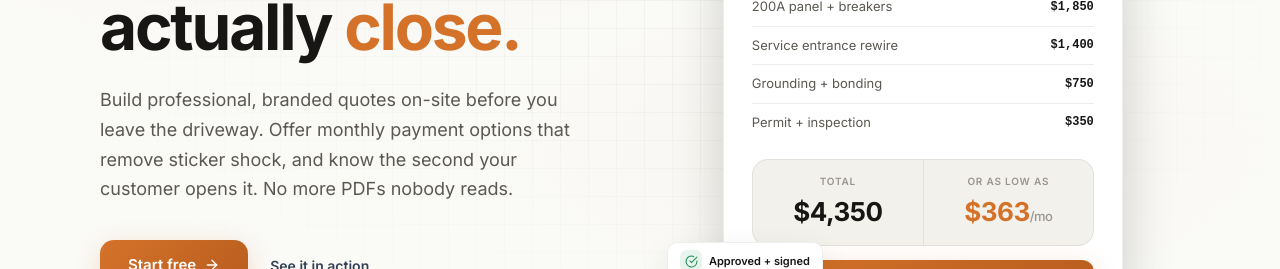
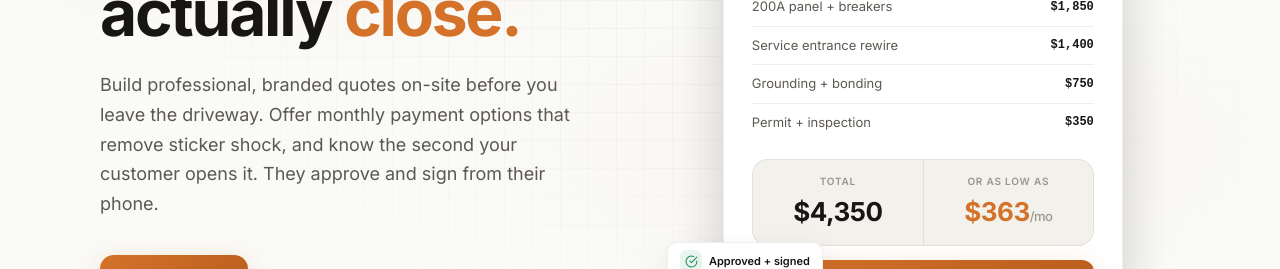
Before and after one commit to itshenrygore/punchlist, a React (Vite) app: page / in a window 1280 px wide. Shown: the part 280-549 px from the top of the page. Built offline with nearby package versions, Linux system fonts and the light colour scheme; no server answers; a web font is replaced by a local one.

Commit message:
Add files via upload

```diff
--- a/src/pages/landing-page.jsx
+++ b/src/pages/landing-page.jsx
@@ -475,7 +475,7 @@ export default function LandingPage() {
               <p className="lp-hero-sub rv rv-d2">
                 Build professional, branded quotes on-site before you leave the driveway.
                 Offer monthly payment options that remove sticker shock, and know the second
-                your customer opens it. No more PDFs nobody reads.
+                your customer opens it. They approve and sign from their phone.
               </p>
               <div className="lp-hero-ctas rv rv-d2">
                 <Link to="/signup" className="lp-btn-primary btn-glow">
```
